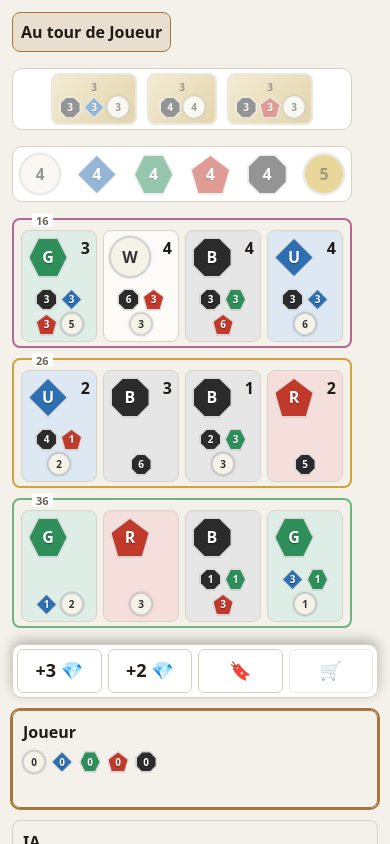
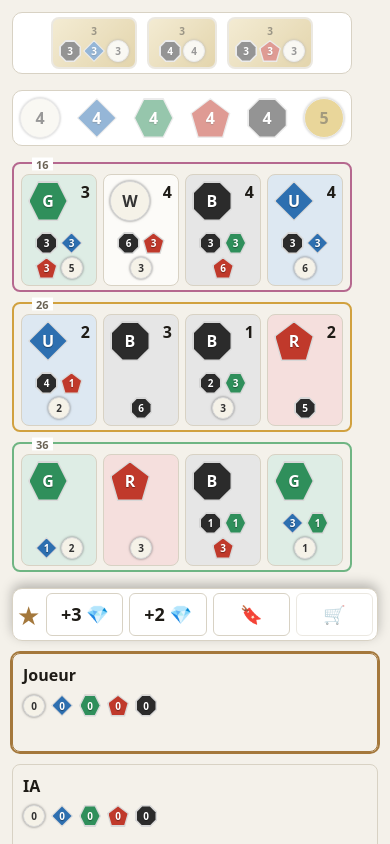
Before and after one commit to micoli/splen-did, a React (Vite) app: page / in a window 390 px wide. Both pictures are taken after a click on the button "Commencer la partie". Shown: the top 844 px of the page. Built offline with nearby package versions, Linux system fonts and the light colour scheme.

Commit message:
feat(board): replace the turn banner with a star on mobile
The full-width "Au tour de X" banner ate too much vertical space on
small screens. Hide it below 640px and show a filled/empty star at
the start of the sticky action bar instead.

```diff
--- a/src/ui/board/Board.tsx
+++ b/src/ui/board/Board.tsx
@@ -199,6 +199,11 @@ export function Board({
 
   const actionBarPanel = (
     <div className="panel board-panel action-bar-panel">
+      {isStickyActionBar && (
+        <span className="turn-star" aria-label={isMyTurn ? 'Ton tour' : 'Tour adverse'}>
+          {isMyTurn ? '★' : '☆'}
+        </span>
+      )}
       {isAITurn ? (
         <p>L'IA reflechit...</p>
       ) : (
--- a/src/ui/board/board.css
+++ b/src/ui/board/board.css
@@ -447,6 +447,10 @@
     gap: 6px;
   }
 
+  .turn-banner {
+    display: none;
+  }
+
   .action-bar-panel {
     position: sticky;
     bottom: 0;
@@ -454,6 +458,21 @@
     width: 100%;
     z-index: 5;
     box-shadow: 0 -4px 12px rgba(0, 0, 0, 0.25);
+    display: flex;
+    align-items: center;
+    gap: 6px;
+  }
+
+  .turn-star {
+    flex-shrink: 0;
+    font-size: 26px;
+    line-height: 1;
+    color: var(--accent);
+  }
+
+  .action-bar-panel > div {
+    flex: 1;
+    min-width: 0;
   }
 
   .action-bar-panel .action-bar {
```
